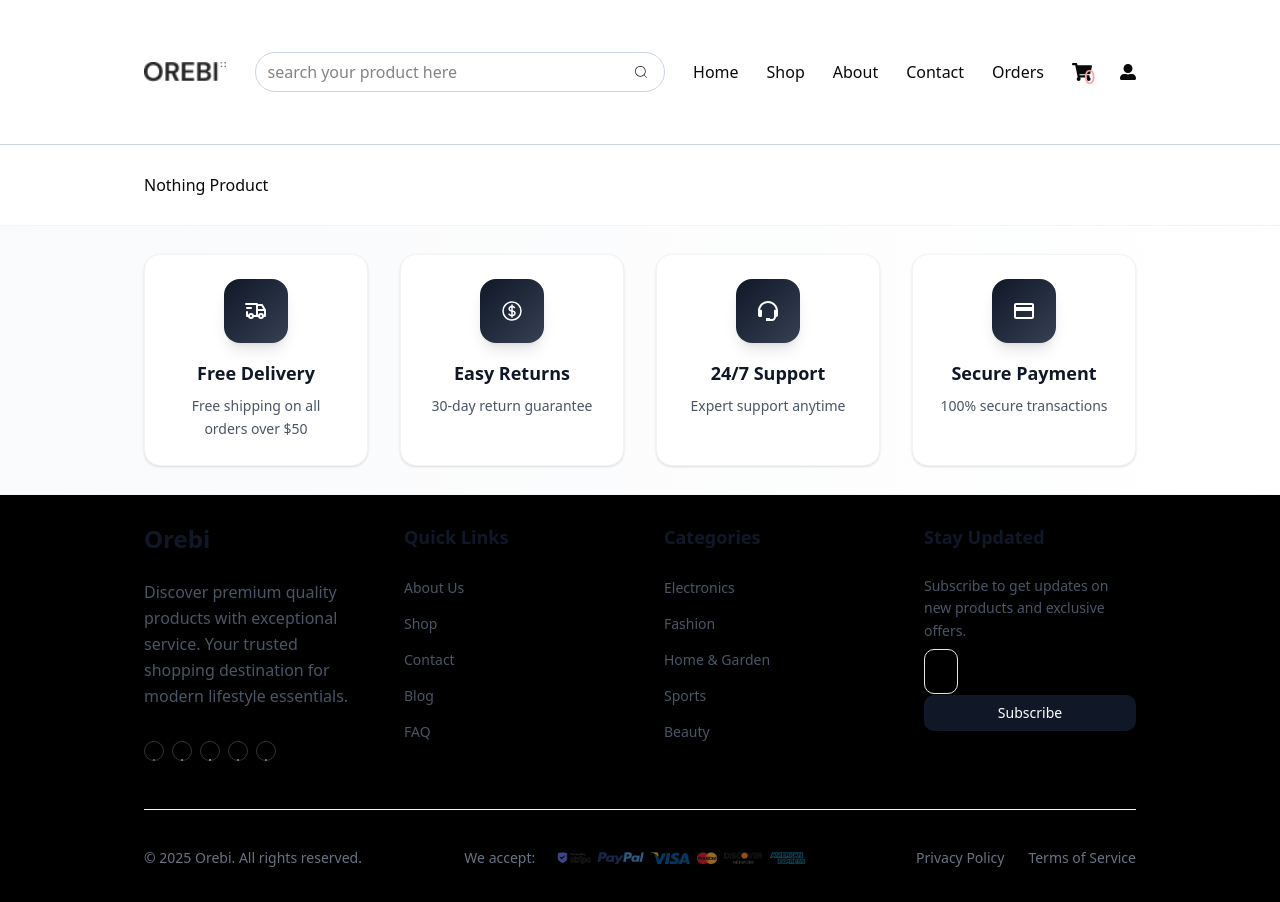
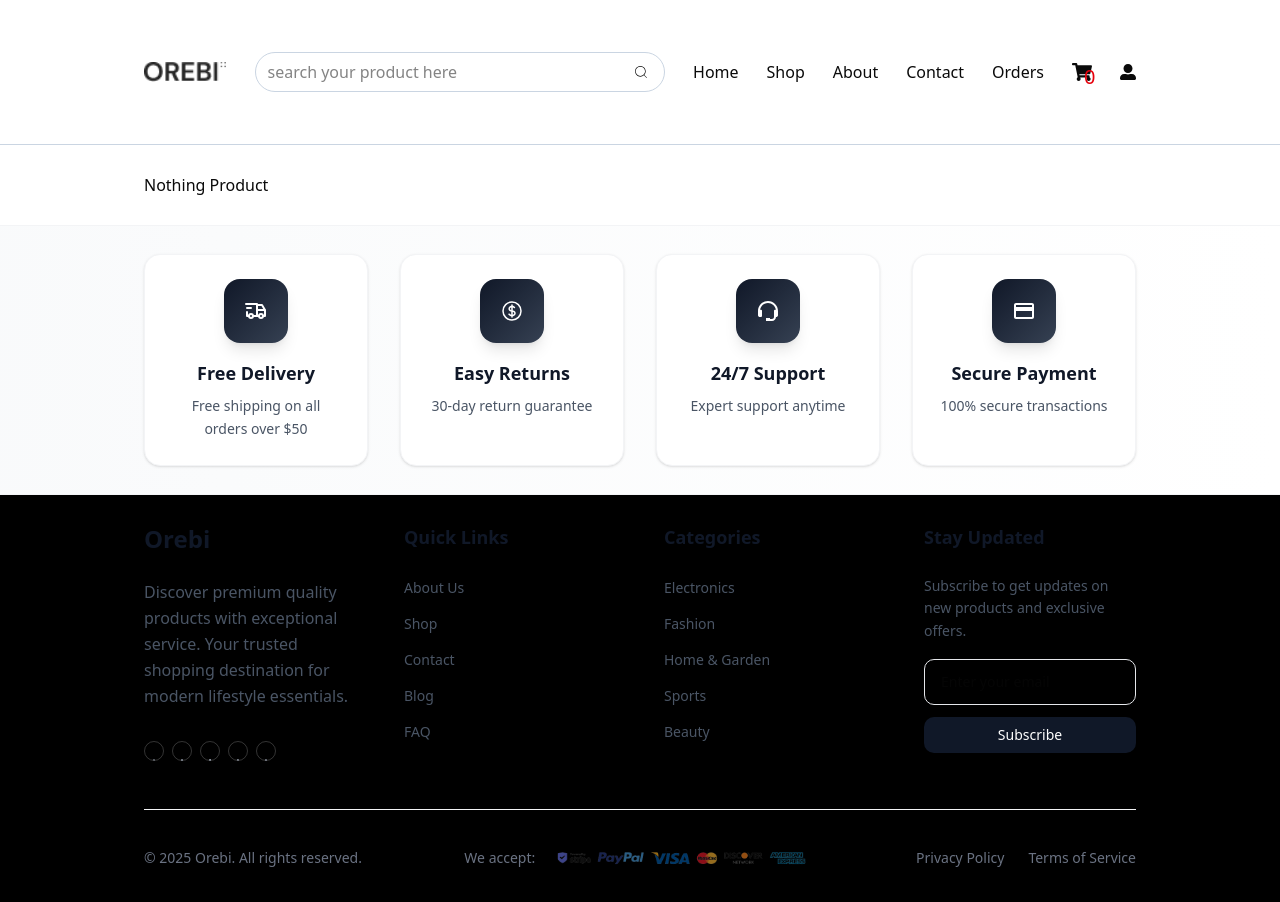
Before and after one commit to jillur984/full-stack-e-commerce-with-dashboard, a React (Vite) app in the folder client/: page /cart in a window 1280 px wide. Built offline with nearby package versions, Linux system fonts and the light colour scheme.

Commit message:
redux persist setup

```diff
--- a/client/src/components/CartProduct.jsx
+++ b/client/src/components/CartProduct.jsx
@@ -1,9 +1,19 @@
-import React from 'react'
+import React from "react";
+import { ImCross } from "react-icons/im";
 
-const CartProduct = ({item}) => {
+const CartProduct = ({ item }) => {
   return (
-    <div>{item?.price}</div>
-  )
-}
+    <div>
+      <div className="w-full mb-4">
+        <div className="flex col-end-2 p-4 gap-4 items-center">
+          <ImCross />
+                  <img src={item?.images[0]} alt="productImage" className="w-32 h-32 object-contain" />
+        </div>
 
-export default CartProduct
+
+      </div>
+    </div>
+  );
+};
+
+export default CartProduct;
--- a/client/src/components/Footer.jsx
+++ b/client/src/components/Footer.jsx
@@ -147,7 +147,7 @@ const Footer = () => {
             ) : (
               <div className="space-y-3">
                 <div>
-                  <inpu
+                  <input
                     className="w-full px-4 py-3 border border-gray-200 rounded-lg focus:outline-none focus:ring-2 focus:ring-gray-900 focus:border-transparent transition-all duration-200 text-sm"
                     type="email"
                     placeholder="Enter your email"
--- a/client/src/components/Header.jsx
+++ b/client/src/components/Header.jsx
@@ -10,7 +10,7 @@ import { useSelector } from "react-redux";
 const Header = () => {
   const cartProducts = useSelector((state) => state.cart.products);
 
-  console.log("Products come from Header", cartProducts);
+  // console.log("Products come from Header", cartProducts);
 
   return (
     <div className="border-b-[1px] border-slate-300">
@@ -36,7 +36,7 @@ const Header = () => {
           <button className="relative group text-[20px]">
             <FaShoppingCart />
            <Link to="/cart">
-             <span className="absolute  top-0 left-3 text-red-300">
+             <span className="absolute  top-0 left-3 text-red-600">
               {cartProducts.length ? cartProducts.length : "0"}
             </span>
            </Link>
--- a/client/src/components/PriceContainer.jsx
+++ b/client/src/components/PriceContainer.jsx
@@ -3,7 +3,7 @@ import PriceFormat from "./PriceFormat";
 import { useSelector } from "react-redux";
 
 const PriceContainer = ({ item }) => {
-  console.log(item?.discountPercentage);
+  // console.log(item?.discountPercentage);
 
   const { products } = useSelector((state) => state.cart);
   const [cartProduct, setCartProduct] = useState(null);
@@ -18,7 +18,7 @@ const PriceContainer = ({ item }) => {
     setCartProduct(existingProduct || null);
   }, [products, item]);
 
-  console.log("Products from Price container", cartProduct);
+  // console.log("Products from Price container", cartProduct);
   const regularPrice = cartProduct
     ? cartProduct.quantity * item?.price
     : item?.price;
--- a/client/src/components/layout/RootLayout.jsx
+++ b/client/src/components/layout/RootLayout.jsx
@@ -12,7 +12,7 @@ const RootLayout = () => {
   return (
     <Fragment>
     <Provider store={store}>
-        <PersistGate persistor={persistor}>
+        <PersistGate loading={null} persistor={persistor}>
           <Header/>
         <Outlet/>
         <ServiceTag/>
--- a/client/src/pages/Cart.jsx
+++ b/client/src/pages/Cart.jsx
@@ -14,16 +14,16 @@ const Cart = () => {
     setCartProduct(products || null);
   }, [products]);
 
-  console.log("Cart Product", products);
+  // console.log("Cart Product", products);
 
-  console.log(Array.isArray(cartProduct));
+  // console.log(Array.isArray(cartProduct));
 
   return (
     <Container>
       {cartProduct.length > 0 ? (
         <div>
-          <div className="grid grid-cols-1 md:grid-cols-4 bg-slate-100 p-2">
-            <h2>Product</h2>
+          <div className="grid grid-cols-1 md:grid-cols-5 bg-slate-100  p-2">
+            <h2 className="col-span-2">Product</h2>
             <h2>Price</h2>
             <h2>quantity</h2>
             <h2>Sub Total</h2>
@@ -31,7 +31,7 @@ const Cart = () => {
 
           <div>
             {products?.map((item) => (
-              <div>
+              <div key={item._id}>
                 <CartProduct key={item?._id} item={item} />
               </div>
             ))}
--- a/client/src/redux/store.js
+++ b/client/src/redux/store.js
@@ -1,6 +1,6 @@
 import { configureStore } from '@reduxjs/toolkit'
 import cartReducer from './cartSlice'
-import { persistStore, persistReducer } from 'redux-persist'
+import { persistStore, persistReducer,FLUSH,REHYDRATE,PAUSE,PERSIST,PURGE,REGISTER } from 'redux-persist'
 import storage from 'redux-persist/lib/storage'
 
 
@@ -17,6 +17,9 @@ export const store = configureStore({
   reducer: {
     cart:persistedReducer
   },
+  middleware:(getDefaultMiddleware)=>getDefaultMiddleware({
+    serializableCheck:false
+  })
 })
 
 export let persistor = persistStore(store)
```
